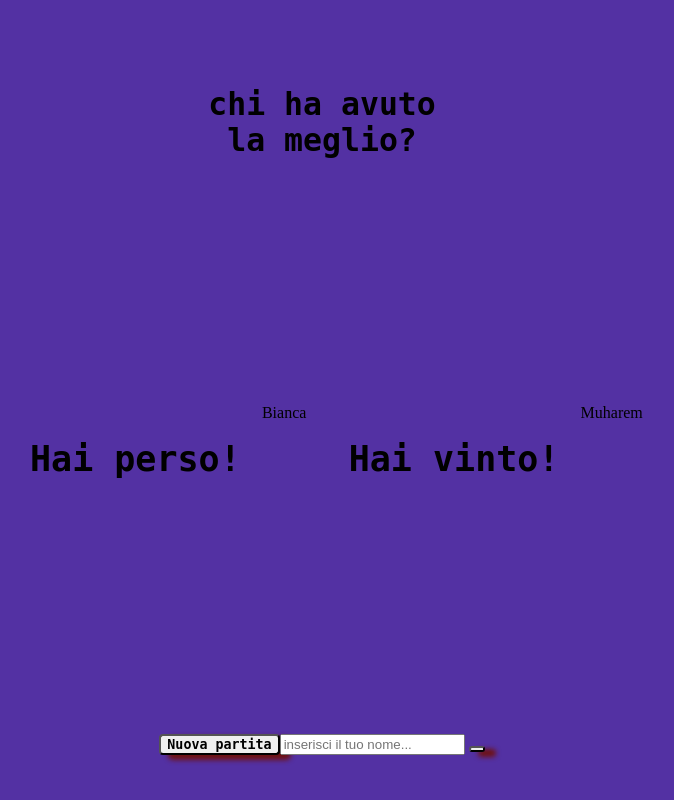
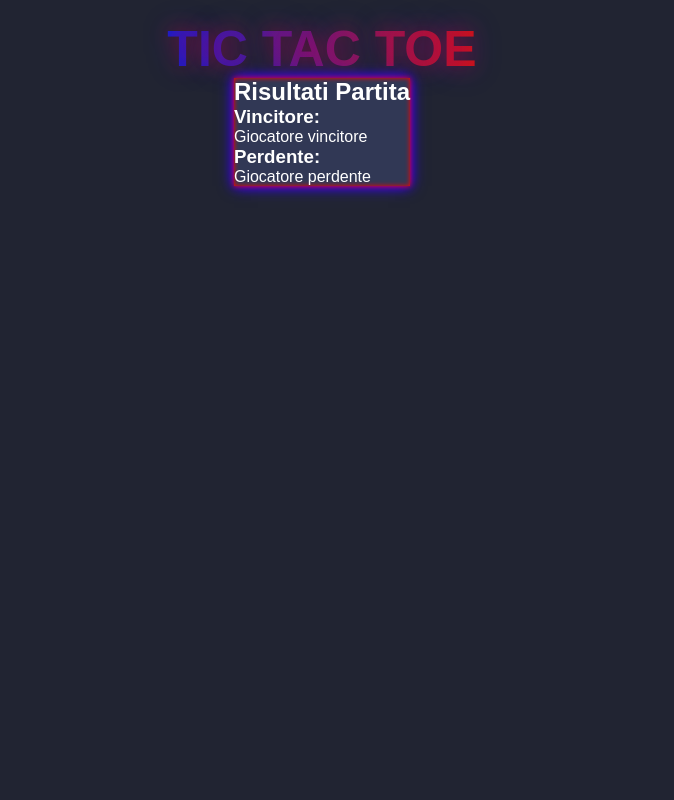
Before and after one commit to Nexus29/Tic-Tac-Toe, a PHP site: page /WinLose/winLose.html in a window 1280 px wide. Shown: the whole page, without its empty margins (318-992 px from the left). Run offline with PHP 8.4, Linux system fonts and the light colour scheme.

Commit message:
Realizzazione scheletro pagina winlose.html e iniziale styling della stessa

```diff
--- a/Progetto/Gioco/style.css
+++ b/Progetto/Gioco/style.css
@@ -207,7 +207,7 @@ body {
   	font-size: 15px;
   }
 
-.grid .players {
+  .grid .players {
     display: grid;
     grid-template-columns: auto auto;
     grid-template-rows: auto auto;
--- a/Progetto/WinLose/winLose.css
+++ b/Progetto/WinLose/winLose.css
@@ -1,4 +1,52 @@
-body{
+/* Reset */
+*,::before,::after{box-sizing:border-box}
+*{margin:0;padding:0}
+html:focus-within{scroll-behavior:smooth}
+a:not([class]){text-decoration-skip-ink:auto}
+img,picture,svg,video,canvas{max-width:100%;height:auto;vertical-align:middle;font-style:italic}
+input,button,textarea,select{font:inherit}
+@media (prefers-reduced-motion: reduce) {
+	html:focus-within{scroll-behavior:auto}
+	*,::before,::after{animation-duration:.01ms!important;animation-iteration-count:1!important;transition-
+	duration:.01ms!important;scroll-behavior:auto!important;transition:none}
+}
+body,html{height:100%;scroll-behavior:smooth}
+
+body {
+  color: white;
+  background: rgb(33, 36, 50);
+  font-family: Arial, Helvetica, sans-serif;
+}
+.grid{
+  max-width: 100%;
+  display: flex;
+  flex-direction: column;
+  justify-content: center;
+  align-items: center;
+}
+
+.grid .title{
+  background: linear-gradient(to right, #121FCF 0%, #CF1512 100%);
+  -webkit-background-clip: text;
+  -webkit-text-fill-color: transparent;
+  text-shadow:
+    0 0 20px rgba(255, 0, 0, 0.393),
+    0 0 30px rgba(51, 0, 255, 0.392);
+    margin-top: 20px;
+    font-size: 50px;
+}
+.grid .container{
+    background: rgb(49, 56, 85);
+    box-shadow:
+    0 0 5px #ff0000,
+    0 0 10px #2f00ff,
+    0 0 15px #3300ff,
+    inset 0 0 5px #ff0000;
+}
+
+
+
+/*body{
     background: rgb(83, 49, 163);
 }
 #esito{
@@ -39,4 +87,4 @@ p{
     font-size: 35px;
     font-weight: bold;
     font-family: OCR A Std, monospace;
-}
+}*/
--- a/Progetto/WinLose/winLose.html
+++ b/Progetto/WinLose/winLose.html
@@ -7,6 +7,23 @@
 		<link rel="stylesheet" href="winLose.css" type="text/css" media="all">
 	</head>
 	<body>
+		<section class="grid">
+			<h1 class="title">TIC TAC TOE</h1>
+			<div class="container">
+				<h2>Risultati Partita</h2>
+				<div class="results">
+				<div class="winner">
+					<h3>Vincitore:</h3>
+					<p>Giocatore vincitore</p>
+				</div>
+				<div class="loser">
+					<h3>Perdente:</h3>
+					<p>Giocatore perdente</p>
+				</div>
+				</div>
+			</div>
+		</section>
+		<!--
 		<div class="contenitore1">
 			<div id="esito">
 			<h2>
@@ -24,12 +41,13 @@
 			</p>
 
 		</div>
+
 		<div class="contenitore3">
 		<button onclick="location.href='test.html'">Nuova partita</button>
 		<div>
 		<input type="text" id="Giocatore" placeholder="inserisci il tuo nome...">
 		<button onclick="mostratesto()"></button>
-		</div>
+		</div>-->
 		<script src="winLose.js"></script>
 	</body>
 </html>
```
